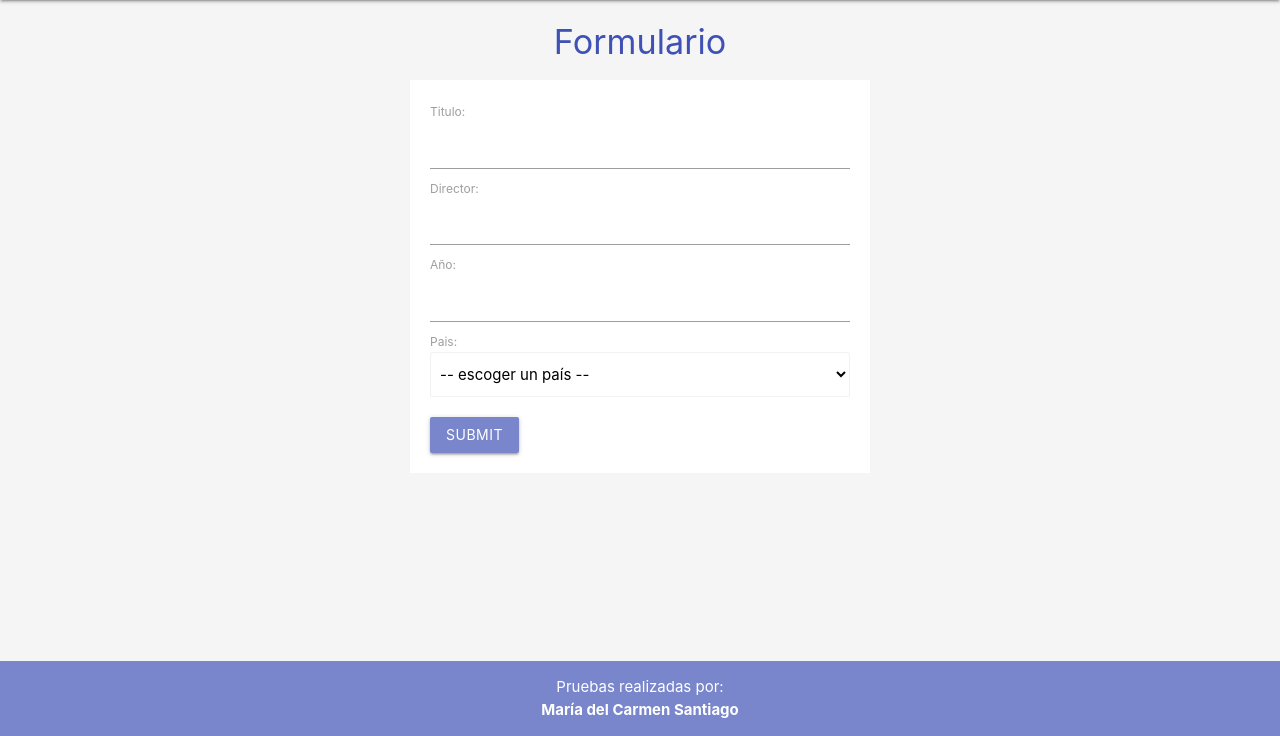
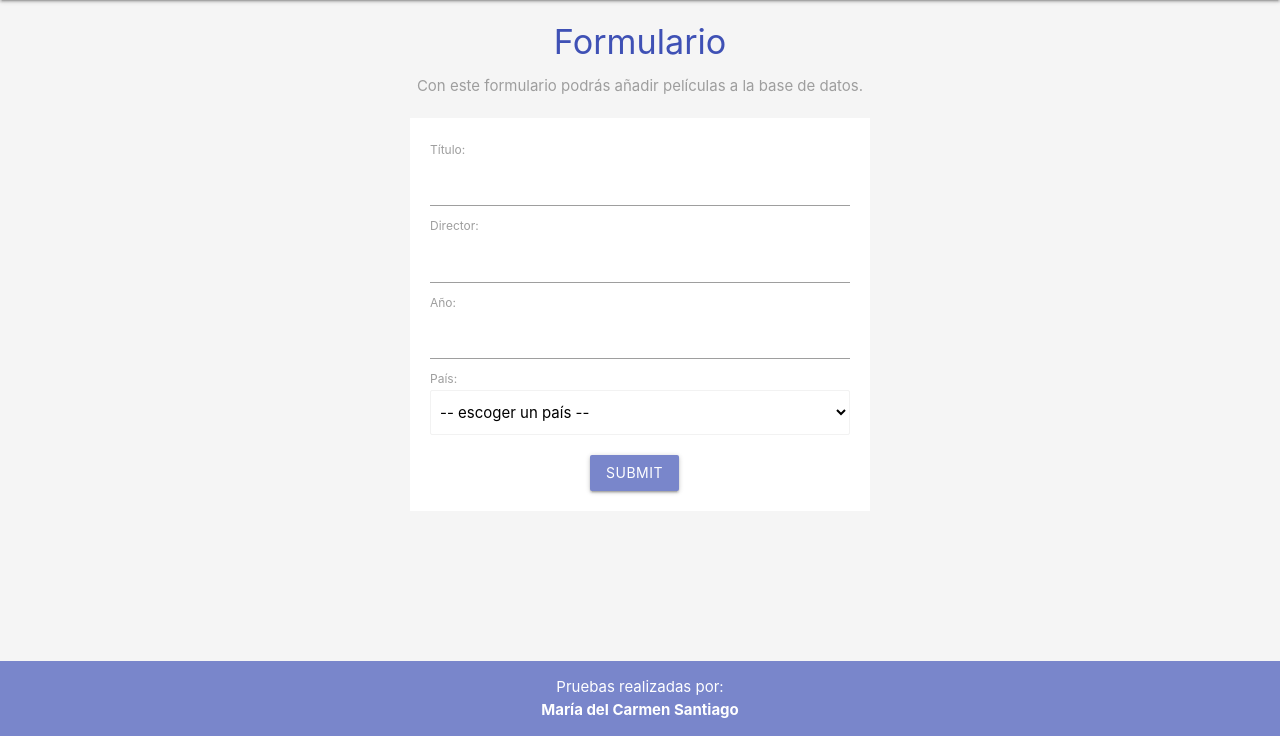
Before and after one commit to mc-santiago/submit-search, a PHP site: page /formulario.php in a window 1280 px wide. Shown: the part 64-800 px from the top of the page. Run offline with PHP 8.4, Linux system fonts and the light colour scheme; a stand-in replaces the project's code that opens the database connection.

Commit message:
readme added

```diff
--- a/formulario.php
+++ b/formulario.php
@@ -74,9 +74,10 @@ if(isset($_POST['submit'])) {
     <main class="container grey-text">
         <!-- FORMULARIO PARA INTROCUDIR PELICULA -->
         <h4 class="center indigo-text">Formulario</h4>
+        <p class="center">Con este formulario podrás añadir películas a la base de datos.</p>
         <form name="formulario" action="formulario.php" onsubmit="return validateForm()" method="POST" class="white">
             <!-- Titulo -->
-            <label>Titulo: </label>
+            <label>Título: </label>
             <input type="text" name="titulo" value="<?php echo htmlspecialchars($titulo) ?>">
             <!-- Director -->
             <label>Director: </label>
@@ -87,16 +88,15 @@ if(isset($_POST['submit'])) {
             <div class="red-text"><?php echo $errors['anio']; ?></div>
             <input type="text" name="anio" value="<?php echo htmlspecialchars($anio) ?>">
             <!-- Pais -->
-            <label>Pais: </label>
+            <label>País: </label>
             <div class="red-text"><?php echo $errors['pais']; ?></div>
             <select name="pais" class="browser-default" placeholder="Escoger un País">
                 <option disabled selected value> -- escoger un país -- </option>
                 <?php foreach($paises as $key => $pais){ ?>
                     <option value="<?php echo $key; ?>"><?php echo $pais; ?></option>
                 <?php } ?>
-            <div class="center">
-                <input type="submit" name="submit" value="submit" class="btn indigo lighten-2 white-text submitButton">
-            </div>
+            <!-- Boton -->
+            <input type="submit" name="submit" value="submit" class="btn indigo lighten-2 white-text submitButton">
         </form>
     </main>
 
--- a/template/header.php
+++ b/template/header.php
@@ -31,6 +31,9 @@
 
         .submitButton {
             margin-top: 20px;
+            position: relative;
+            left: 50%;
+            margin-left: -50px;
         }
     </style>
 </head>
```
Also changed, not shown: README.md (added).
